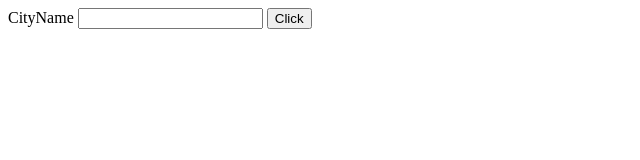
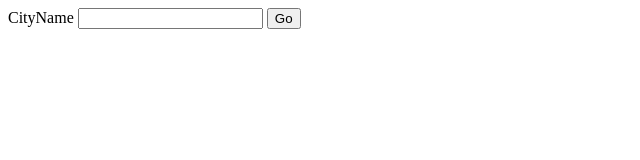
Before and after one commit to sandeepmichael/weather-project, a website: page index.html in a window 1280 px wide. Shown: the full height of the page, 0-640 px from the left. Drawn offline with Linux system fonts and the light colour scheme.

Commit message:
Update index.html

```diff
--- a/index.html
+++ b/index.html
@@ -10,7 +10,7 @@
     <form action="/" method="POST">
         <label id=input>CityName</label>
         <input type="text" name="cityName">
-        <button type="submit">Click</button>
+        <button type="submit">Go</button>
 
     </form>
 </body>
```
